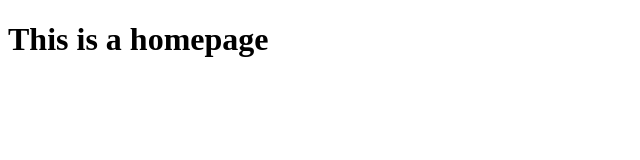
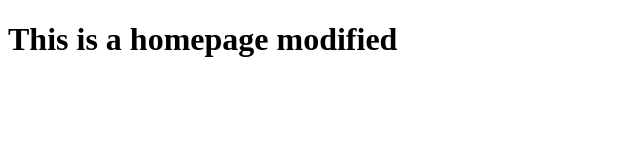
Before and after one commit to alvinlaroya/git-session-dmmmsu-sluc, a plain HTML site: page index.html in a window 1280 px wide. Shown: the whole page, without its empty margins (0-640 px from the left). Drawn offline with Linux system fonts and the light colour scheme.

Commit message:
modified index.html

```diff
--- a/index.html
+++ b/index.html
@@ -7,6 +7,6 @@
     <title>Document</title>
   </head>
   <body>
-    <h1>This is a homepage</h1>
+    <h1>This is a homepage modified</h1>
   </body>
 </html>
```
